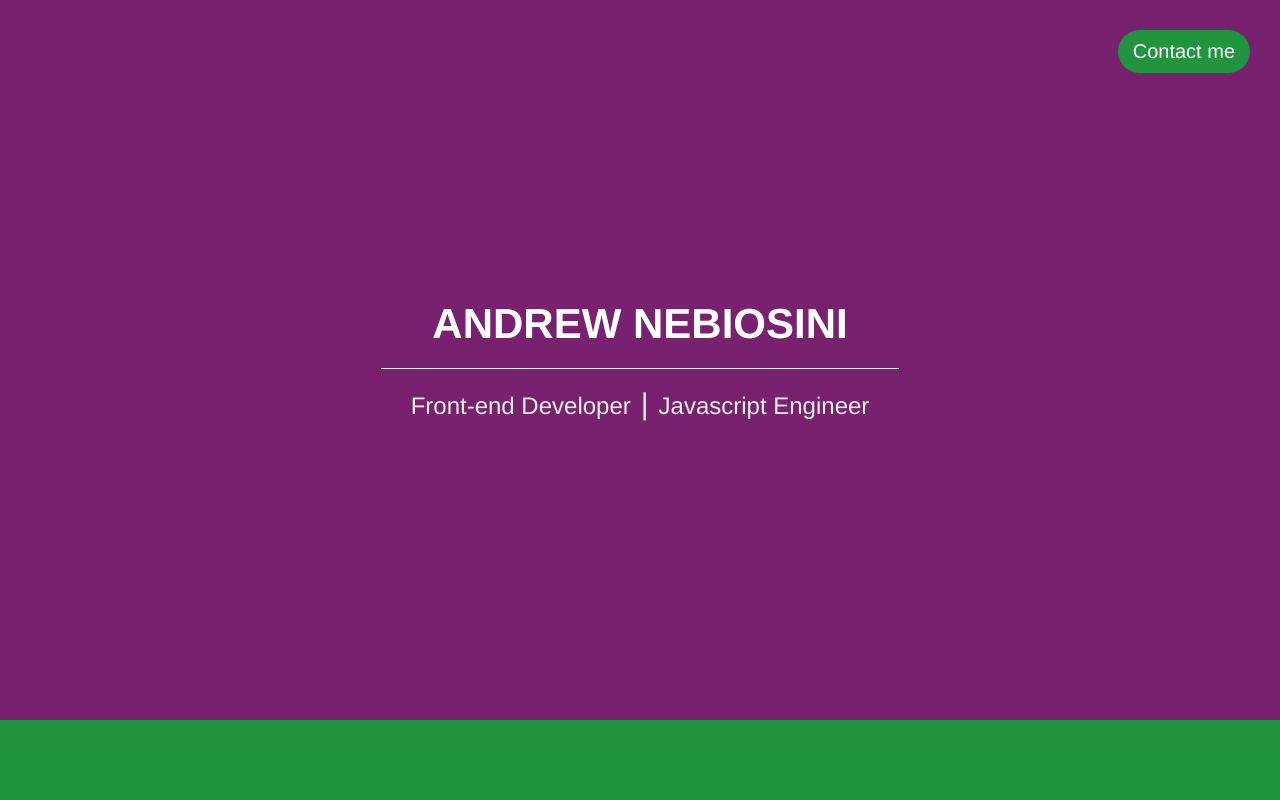
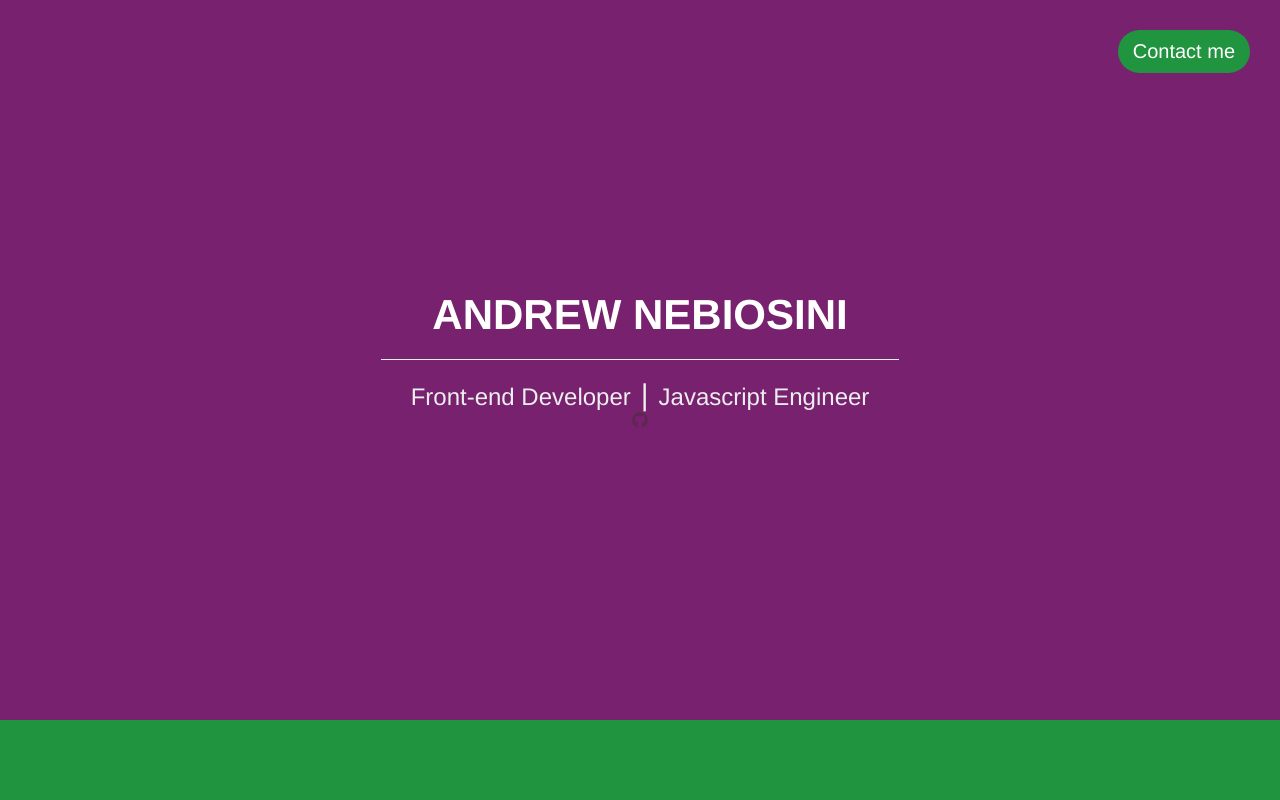
Before and after one commit to emmaxx/portfolio, a website: page index.html in a window 1280 px wide. Shown: the top 800 px of the page. Drawn offline with Linux system fonts and the light colour scheme.

Commit message:
added github link

```diff
--- a/index.html
+++ b/index.html
@@ -23,6 +23,7 @@
     <div class="header-text">
       <h1>Andrew Nebiosini</h1>
       <h2>Front-end Developer<span>|</span>Javascript Engineer</h2>
+      <a href="https://github.com/emmaxx"><i class="fab fa-github"></i></a>
     </div>
   </header>
 
```
